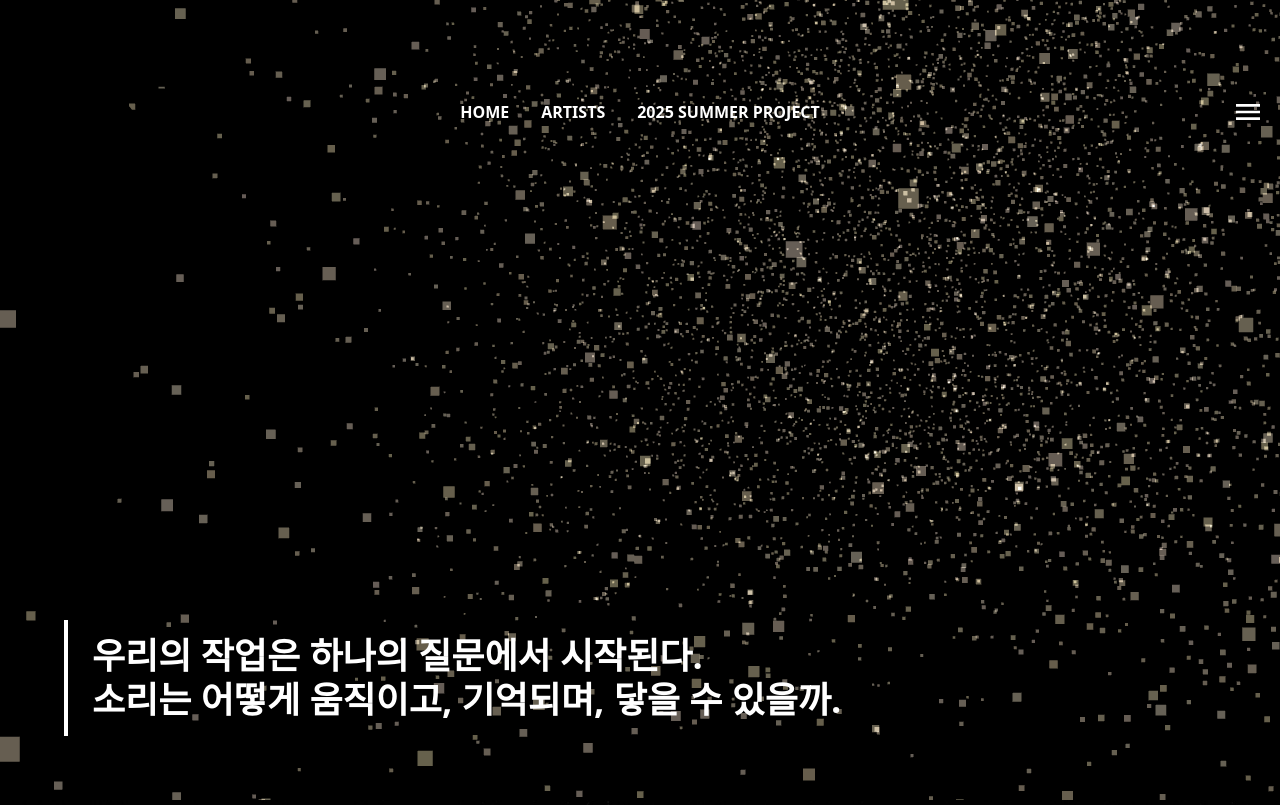
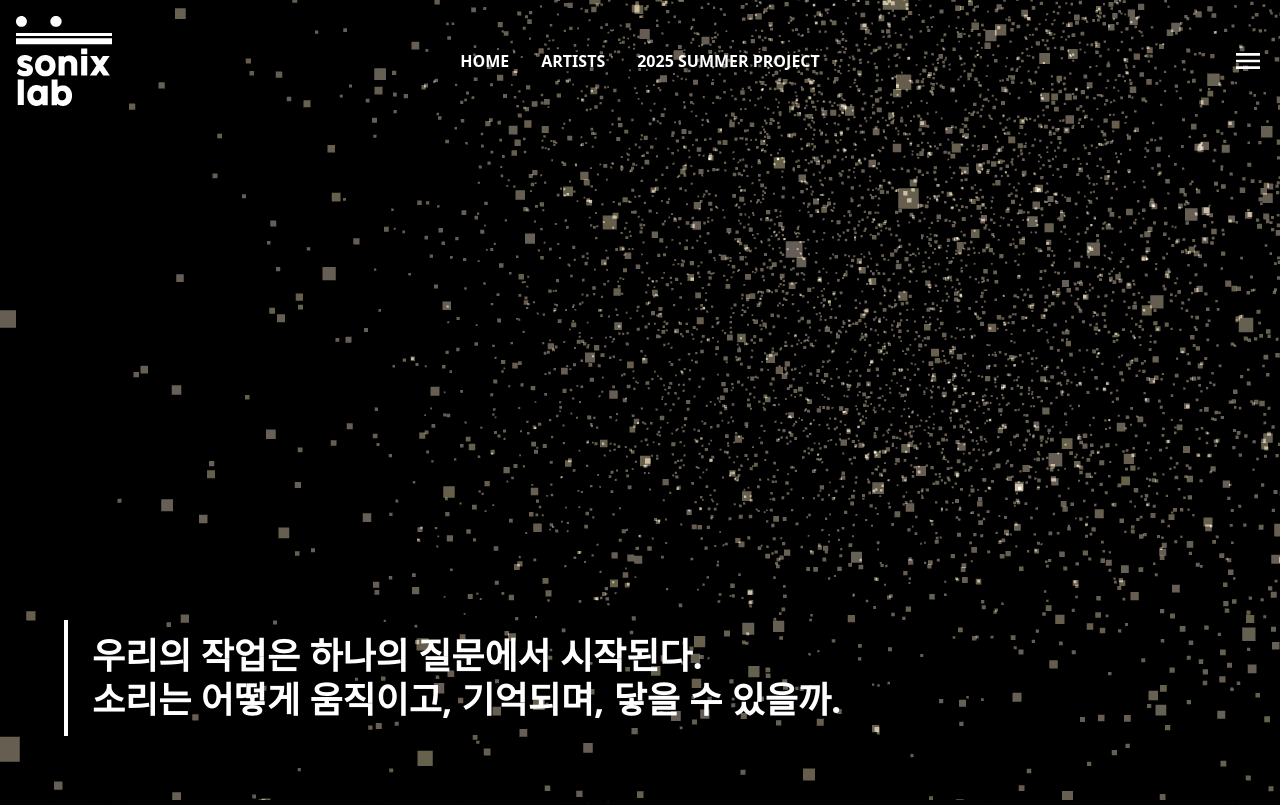
Before and after one commit to crazeidea/sonix-lab, an Angular app: page / in a window 1280 px wide. Shown: the top 805 px of the page. Built offline with nearby package versions, Linux system fonts and the light colour scheme.

Commit message:
chore: replaced logo

```diff
--- a/angular.json
+++ b/angular.json
@@ -86,5 +86,8 @@
         }
       }
     }
+  },
+  "cli": {
+    "analytics": "e4fcd66c-0b10-4e6b-b8b4-151a87bfe5f8"
   }
 }
--- /dev/null
+++ b/src/app/components/logo/logo.ts
@@ -0,0 +1,13 @@
+import { Component } from '@angular/core';
+
+@Component({
+  selector: 'app-logo',
+  templateUrl: './logo.svg',
+  styles: `
+    svg {
+      width: 100%;
+      height: auto;
+    }
+  `,
+})
+export class Logo {}
--- a/src/app/layout/default/default.layout.html
+++ b/src/app/layout/default/default.layout.html
@@ -2,8 +2,7 @@
   <header
     class="flex justify-between items-center fixed top-0 bg-transparent w-full p-4 z-10"
   >
-
-    <img src="sonix_lab.svg" alt="Sonix Lab Logo" class="w-48 text-white" />
+    <app-logo class="w-24 text-white" />
 
     <div
       class="hidden md:flex gap-8 font-bold items-center absolute left-1/2 -translate-x-1/2"
--- a/src/app/layout/default/default.layout.ts
+++ b/src/app/layout/default/default.layout.ts
@@ -1,9 +1,10 @@
 import { Component } from '@angular/core';
 import { RouterOutlet } from '@angular/router';
+import { Logo } from '../../components/logo/logo';
 
 @Component({
   selector: 'app-default',
-  imports: [RouterOutlet],
+  imports: [RouterOutlet, Logo],
   templateUrl: './default.layout.html',
   styleUrl: './default.layout.css',
 })
```
Also changed, not shown: src/app/components/logo/logo.svg (added).
